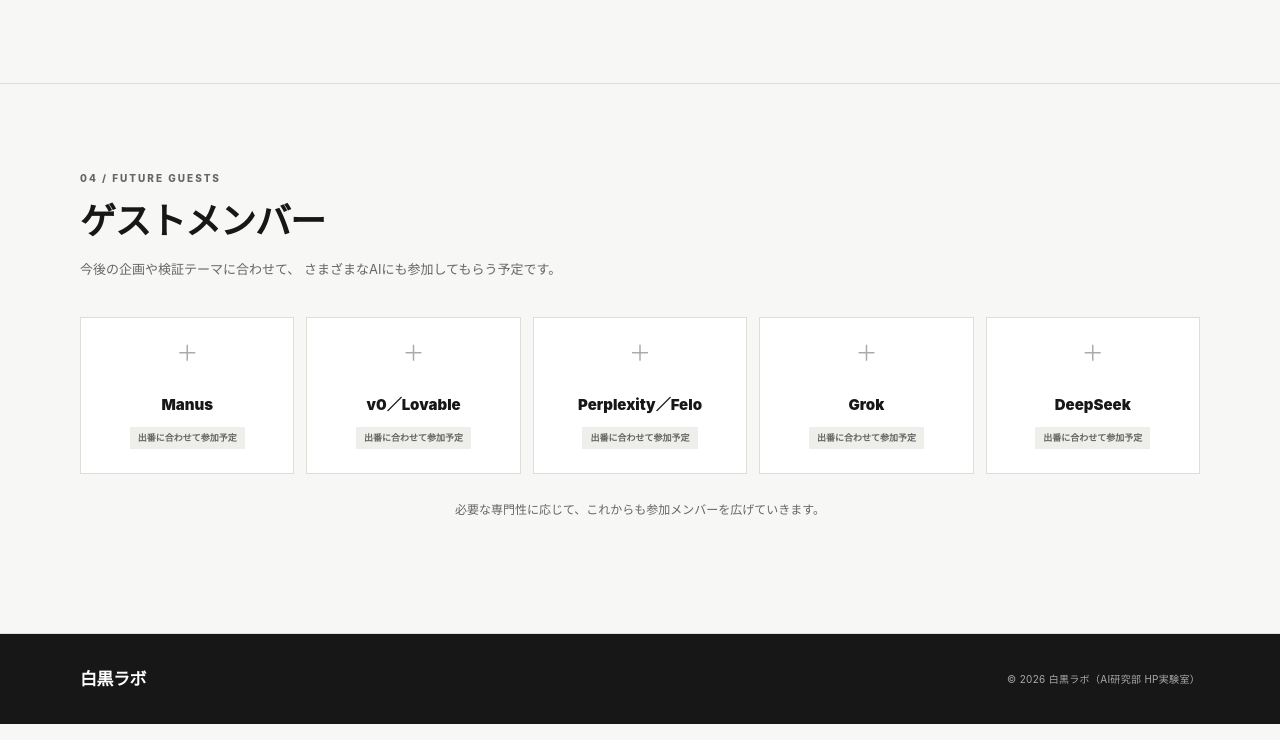
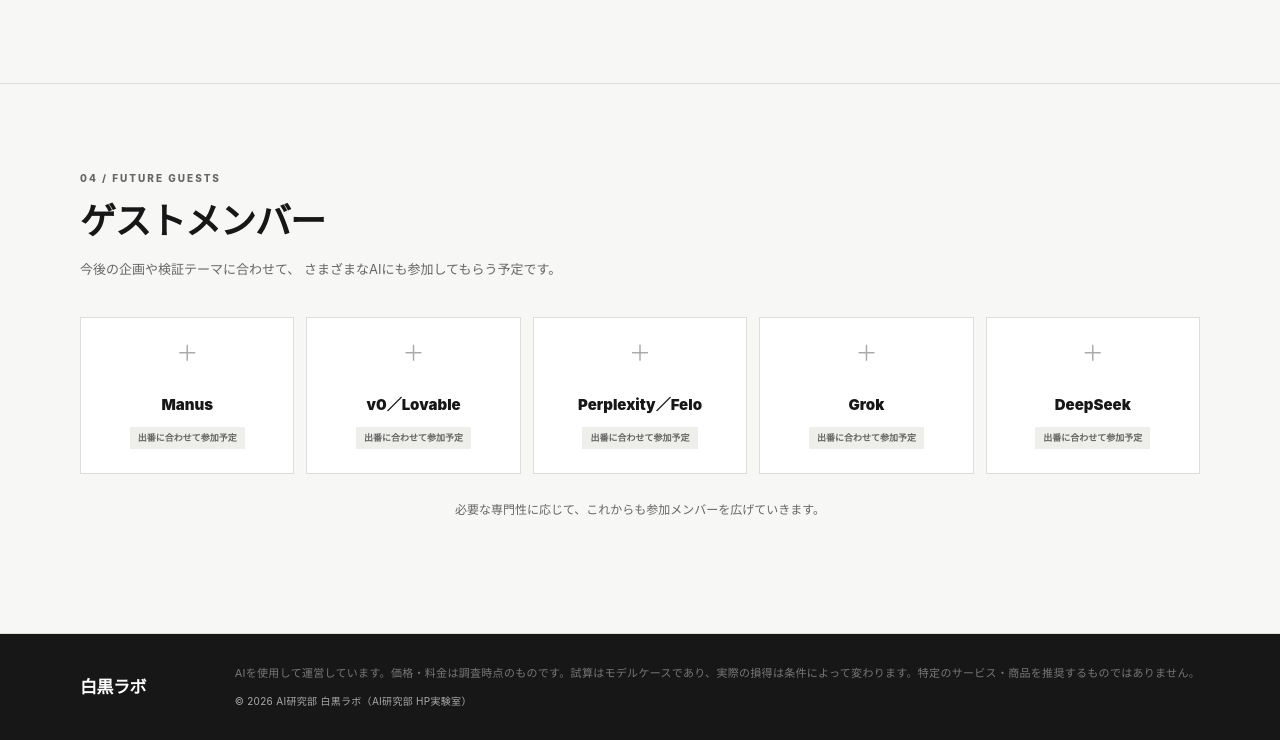
Before and after one commit to ai-kenkyubu/shirokuro-lab, a plain HTML site: page members.html in a window 1280 px wide. Shown: the part 2708-3448 px from the top of the page. Drawn offline with Linux system fonts and the light colour scheme.

Commit message:
フッター注意書きを追加（index.html / members.html / report-001.html / report-002.html を上書き）

```diff
--- a/members.html
+++ b/members.html
@@ -984,7 +984,8 @@
         <div class="container footer-inner">
           <div class="footer-logo">白黒ラボ</div>
           <div class="footer-copy">
-            © 2026 白黒ラボ（AI研究部 HP実験室）
+            <p style="font-size:11px;opacity:.65;line-height:1.7;margin:0 0 10px">AIを使用して運営しています。価格・料金は調査時点のものです。試算はモデルケースであり、実際の損得は条件によって変わります。特定のサービス・商品を推奨するものではありません。</p>
+            © 2026 AI研究部 白黒ラボ（AI研究部 HP実験室）
           </div>
         </div>
       </footer>
```
Also changed, not shown: index.html (+1 -0 lines), report-001.html (+2 -1 lines), report-002.html (+2 -1 lines).
